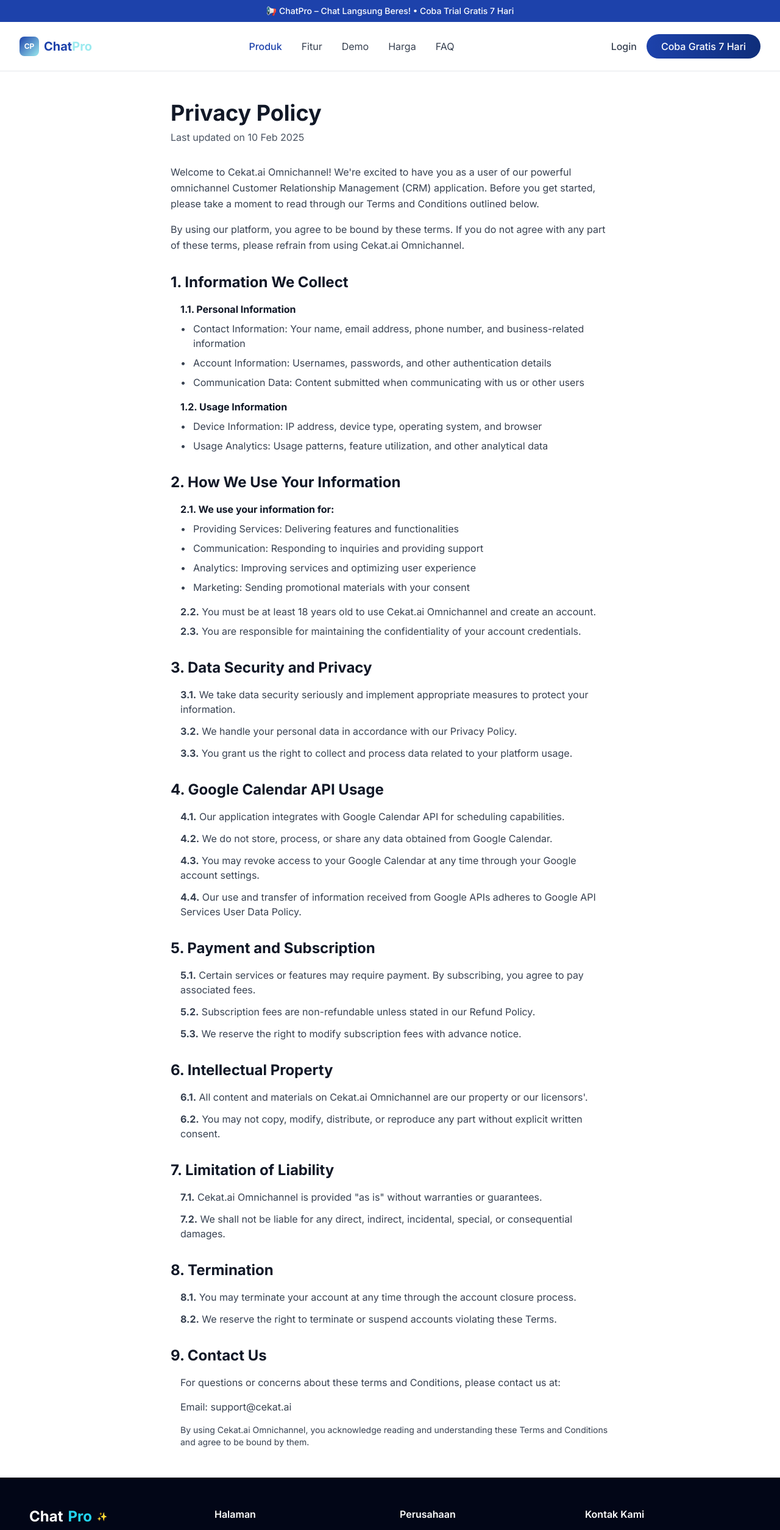
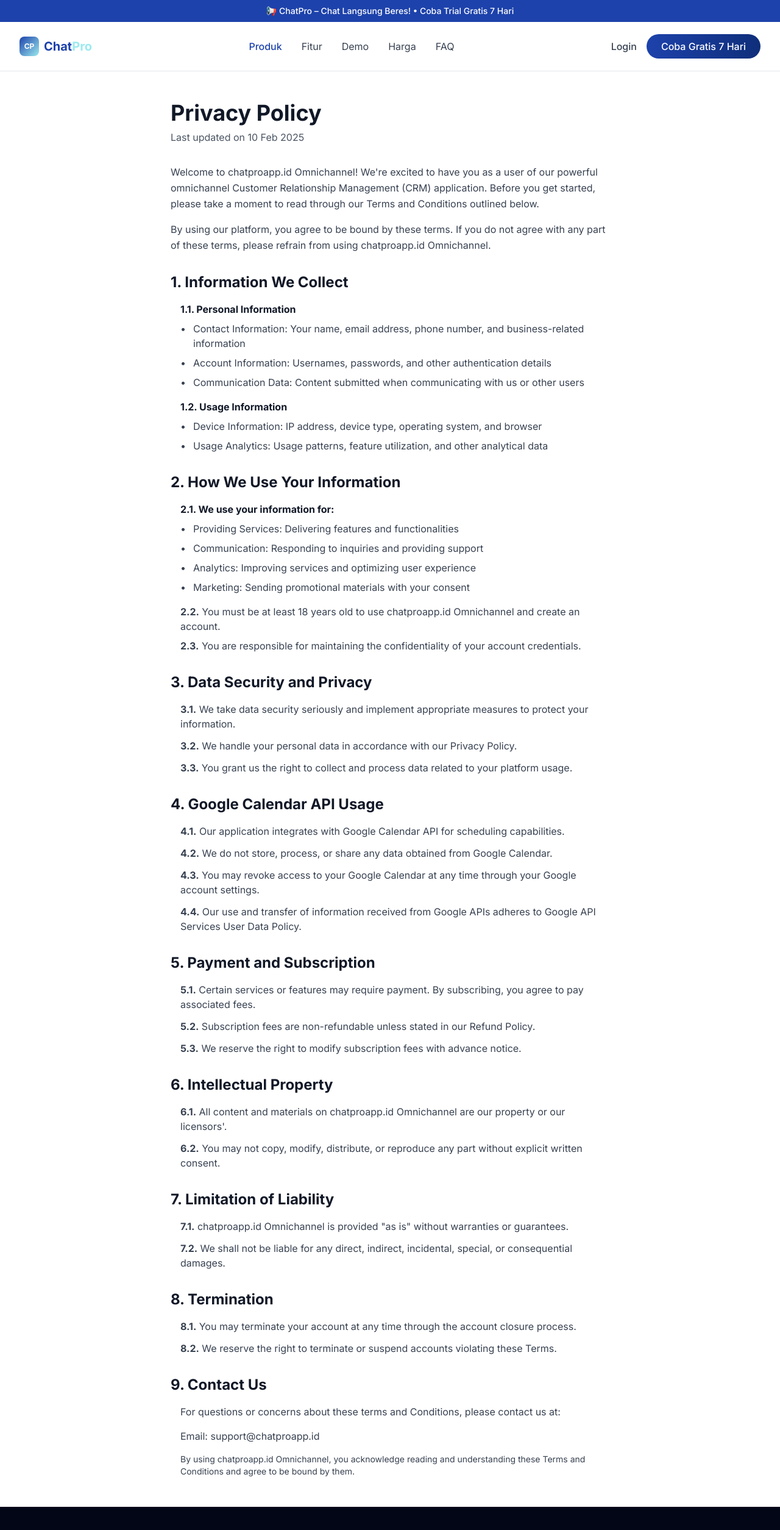
Before and after one commit to Petrichor-Dev/chatpro-landing-page, a Next.js app: page /privacyPolicy in a window 1280 px wide. Shown: the top 2509 px of the page at 61% size. Built offline with nearby package versions, Linux system fonts and the light colour scheme.

Commit message:
main fix error

```diff
--- a/app/privacyPolicy/page.tsx
+++ b/app/privacyPolicy/page.tsx
@@ -4,7 +4,7 @@
 
 export const metadata = {
   title: "Privacy Policy",
-  description: "Cekat.ai Omnichannel Privacy Policy",
+  description: "chatproapp.id Omnichannel Privacy Policy",
 };
 
 export default function PrivacyPolicy() {
@@ -22,15 +22,15 @@
           {/* Introduction */}
           <div className="mb-8 space-y-4">
             <p className="text-gray-700 leading-relaxed">
-              Welcome to Cekat.ai Omnichannel! We're excited to have you as a
-              user of our powerful omnichannel Customer Relationship Management
-              (CRM) application. Before you get started, please take a moment to
-              read through our Terms and Conditions outlined below.
+              Welcome to chatproapp.id Omnichannel! We're excited to have you as
+              a user of our powerful omnichannel Customer Relationship
+              Management (CRM) application. Before you get started, please take
+              a moment to read through our Terms and Conditions outlined below.
             </p>
             <p className="text-gray-700 leading-relaxed">
               By using our platform, you agree to be bound by these terms. If
               you do not agree with any part of these terms, please refrain from
-              using Cekat.ai Omnichannel.
+              using chatproapp.id Omnichannel.
             </p>
           </div>
 
@@ -138,7 +138,7 @@
                 <div className="space-y-2 text-gray-700">
                   <p>
                     <span className="font-bold">2.2.</span> You must be at least
-                    18 years old to use Cekat.ai Omnichannel and create an
+                    18 years old to use chatproapp.id Omnichannel and create an
                     account.
                   </p>
                   <p>
@@ -234,7 +234,7 @@
               <div className="space-y-3 ml-4 text-gray-700">
                 <p>
                   <span className="font-bold">6.1.</span> All content and
-                  materials on Cekat.ai Omnichannel are our property or our
+                  materials on chatproapp.id Omnichannel are our property or our
                   licensors'.
                 </p>
                 <p>
@@ -253,8 +253,9 @@
 
               <div className="space-y-3 ml-4 text-gray-700">
                 <p>
-                  <span className="font-bold">7.1.</span> Cekat.ai Omnichannel
-                  is provided "as is" without warranties or guarantees.
+                  <span className="font-bold">7.1.</span> chatproapp.id
+                  Omnichannel is provided "as is" without warranties or
+                  guarantees.
                 </p>
                 <p>
                   <span className="font-bold">7.2.</span> We shall not be liable
@@ -289,11 +290,11 @@
                   For questions or concerns about these terms and Conditions,
                   please contact us at:
                 </p>
-                <p>Email: support@cekat.ai</p>
+                <p>Email: support@chatproapp.id</p>
                 <p className="text-sm">
-                  By using Cekat.ai Omnichannel, you acknowledge reading and
-                  understanding these Terms and Conditions and agree to be bound
-                  by them.
+                  By using chatproapp.id Omnichannel, you acknowledge reading
+                  and understanding these Terms and Conditions and agree to be
+                  bound by them.
                 </p>
               </div>
             </section>
--- a/app/termsAndConditions/page.tsx
+++ b/app/termsAndConditions/page.tsx
@@ -4,7 +4,7 @@
 
 export const metadata = {
   title: "Terms and Conditions",
-  description: "Cekat.ai Terms and Conditions",
+  description: "Chatproapp.id Terms and Conditions",
 };
 
 export default function TermsAndConditions() {
```
